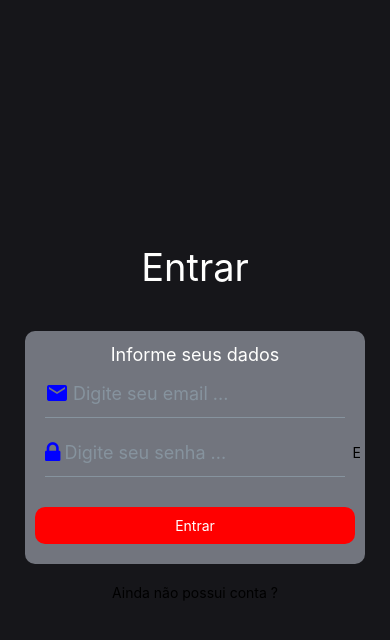
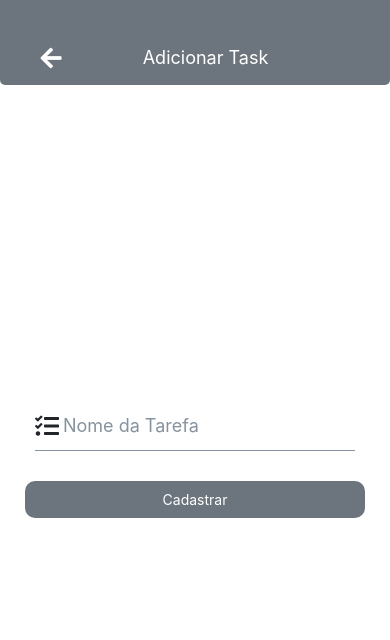
Before and after one commit to DiegoAdrianoMendes/App-Tasks, a React Native app: screen / in a window 390 px wide. Shown: the top 640 px of the page. Built offline with nearby package versions, Linux system fonts and the light colour scheme.

Commit message:
:construction: Screen AddTasks

```diff
--- a/App.js
+++ b/App.js
@@ -1,8 +1,8 @@
 import React from 'react';
-import { Login } from './src/pages/Login';
+import { AddTasks } from './src/pages/AddTasks';
 
 export default function App() {
     return (
-        <Login />
+        <AddTasks />
     );
 }
--- /dev/null
+++ b/src/pages/AddTasks.jsx
@@ -0,0 +1,111 @@
+import React, { useState } from 'react';
+import {
+    SafeAreaView,
+    StyleSheet,
+    View,
+    Text,
+    TouchableOpacity,
+} from 'react-native';
+import { FontAwesome5 } from '@expo/vector-icons';
+import { Input } from 'react-native-elements';
+import Typography from '../styles/typography';
+import Colors from '../styles/colors';
+
+export function AddTasks(){
+    const [taskIsFilled, setTaskIsFilled] = useState(false);
+
+    function handleTaskIsFilled(value) {
+        (value.length > 0)? setTaskIsFilled(true) : setTaskIsFilled(false);
+    }
+
+    return(
+        <SafeAreaView style={styles.container}>
+            <View style={styles.container}>
+                <View style={styles.navbar}>
+                    <TouchableOpacity
+                        activeOpacity={0.75}
+                    >
+                        <FontAwesome5
+                            name='arrow-left'
+                            size={24}
+                            color={Colors.white}
+                        />
+                    </TouchableOpacity>
+                    <Text
+                        style={[
+                            Typography.text,
+                            styles.title
+                        ]}
+                    >
+                        Adicionar Task
+                    </Text>
+                    <View></View>
+                </View>
+                <View style={styles.content}>
+                    <Input
+                        placeholder='Nome da Tarefa'
+                        leftIcon={
+                            <FontAwesome5
+                                name="tasks"
+                                size={24}
+                                color={Colors.gray}
+                            />
+                        }
+                        onChangeText={handleTaskIsFilled}
+                    />
+                    <TouchableOpacity
+                        activeOpacity={0.75}
+                        style={[
+                            styles.button,
+                            (taskIsFilled) && { backgroundColor: Colors.green }
+                        ]}
+                        disabled={!taskIsFilled}
+                    >
+                        <Text style={styles.textButton}>
+                            Cadastrar
+                        </Text>
+                    </TouchableOpacity>
+                </View>
+            </View>
+
+        </SafeAreaView>
+    );
+}
+
+const styles = StyleSheet.create({
+    container: {
+        flex: 1,
+        //backgroundColor: Colors.body
+    },
+    content: {
+        flex: 1,
+        alignItems: 'center',
+        justifyContent: 'center',
+        paddingHorizontal: 25
+    },
+    navbar: {
+        backgroundColor: Colors.gray_dark,
+        height: 85,
+        justifyContent: 'space-around',
+        alignItems: 'center',
+        flexDirection: 'row',
+        paddingTop:30,
+        borderBottomEndRadius: 5,
+        borderBottomStartRadius: 5
+    },
+    title:{
+        color: Colors.white
+    },
+    button: {
+        backgroundColor: Colors.gray_dark,
+        borderRadius: 10,
+        padding: 10,
+        width: '100%',
+        marginTop: 20,
+        marginBottom: 10,
+    },
+    textButton: {
+        textAlign: 'center',
+        color: Colors.white
+    },
+});
--- a/src/pages/Login.jsx
+++ b/src/pages/Login.jsx
@@ -4,8 +4,7 @@ import {
     SafeAreaView,
     View,
     Text,
-    TouchableOpacity,
-    TextInput
+    TouchableOpacity
 } from 'react-native';
 import { Input } from 'react-native-elements';
 import {
@@ -19,6 +18,7 @@ export function Login(){
 
     const [emailIsFilled, setEmailIsFilled] = useState(false);
     const [passIsFilled, setPassIsFilled] = useState(false);
+    const [hiddenPassword, setHiddenPassword] = useState(true);
 
     function handlePassIsFilled(value) {
         (value.length > 0)? setPassIsFilled(true) : setPassIsFilled(false);
@@ -28,8 +28,8 @@ export function Login(){
         (value.length > 0)? setEmailIsFilled(true) : setEmailIsFilled(false);
     }
 
-    function hiddenPassword(){
-        console.log('oi')
+    function handleHiddenPassword(){
+        (hiddenPassword)? setHiddenPassword(false): setHiddenPassword(true);
     }
 
     return(
@@ -58,24 +58,30 @@ export function Login(){
                             <MaterialIcons
                                 name="email"
                                 size={24}
-                                color="blue"
+                                color={Colors.gray}
                             />
                         }
                         onChangeText={handleEmailIsFilled}
                     />
                     <Input
+                        secureTextEntry={
+                            (hiddenPassword)? true : false
+                        }
                         placeholder='Digite seu senha ...'
                         leftIcon={
                             <FontAwesome
                                 name="lock"
                                 size={24}
-                                color="blue"
+                                color={Colors.gray}
                             />
                         }
                         rightIcon={
-                            <Text>
-                                E
-                            </Text>
+                            <FontAwesome
+                                name="eye-slash"
+                                size={24}
+                                color={Colors.gray}
+                                onPress={handleHiddenPassword}
+                            />
                         }
                         onChangeText={handlePassIsFilled}
                     />
@@ -92,9 +98,11 @@ export function Login(){
                         </Text>
                     </TouchableOpacity>
                 </View>
-                <Text>
-                    Ainda não possui conta ?
-                </Text>
+                <TouchableOpacity>
+                    <Text style={styles.textButton}>
+                        Ainda não possui conta ?
+                    </Text>
+                </TouchableOpacity>
             </View>
         </SafeAreaView>
     );
@@ -124,7 +132,7 @@ const styles = StyleSheet.create({
         textAlign: 'center'
     },
     button: {
-        backgroundColor: 'red',
+        backgroundColor: Colors.gray_dark,
         borderRadius: 10,
         padding: 10,
         width: '100%',
@@ -135,17 +143,4 @@ const styles = StyleSheet.create({
         textAlign: 'center',
         color: Colors.white
     },
-    input: {
-        borderColor: 'gray',
-        color: 'blue',
-        width: '100%',
-        fontSize: 18,
-        textAlign: 'center',
-        padding: 10,
-        height: 40,
-        marginTop: 10,
-        borderWidth: 1,
-        borderRadius: 10,
-        backgroundColor: 'yellow'
-    },
 })
```
Also changed, not shown: src/pages/Register.jsx (+132 -5 lines).
